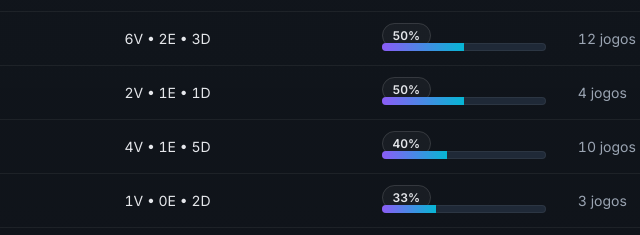
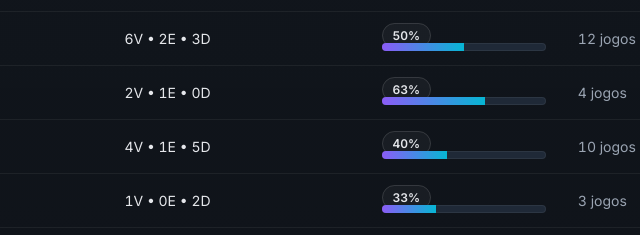
Before and after one commit to T3usz/metralhas-ranking, a plain HTML site: page index.html in a window 1280 px wide. Shown: the part 367-602 px from the top of the page, 411-1051 px from the left. Drawn offline with Linux system fonts and the light colour scheme.

Commit message:
Atualiza estatísticas dos jogadores

```diff
--- a/index.html
+++ b/index.html
@@ -153,7 +153,7 @@
     {rank:3,  name:"Vitin",        state:"PI", rec:"3V • 0E • 1D", rate:75, games:4,  medal:"🥉"},
     {rank:4,  name:"PZR10",        state:"BA", rec:"3V • 0E • 2D", rate:60, games:5},
     {rank:5,  name:"vt7",          state:"RN", rec:"6V • 2E • 3D", rate:50, games:12},
-    {rank:6,  name:"PAULINO7",     state:"PE", rec:"2V • 1E • 1D", rate:50, games:4},
+    {rank:6,  name:"PAULINO7",     state:"PE", rec:"2V • 1E • 0D", rate:63, games:4},
     {rank:7,  name:"DL7",          state:"BA", rec:"4V • 1E • 5D", rate:40, games:10},
     {rank:8,  name:"CF10",         state:"PI", rec:"1V • 0E • 2D", rate:33, games:3},
     {rank:9,  name:"GBdazarea",    state:"CE", rec:"1V • 1E • 1D", rate:33, games:3},
```
